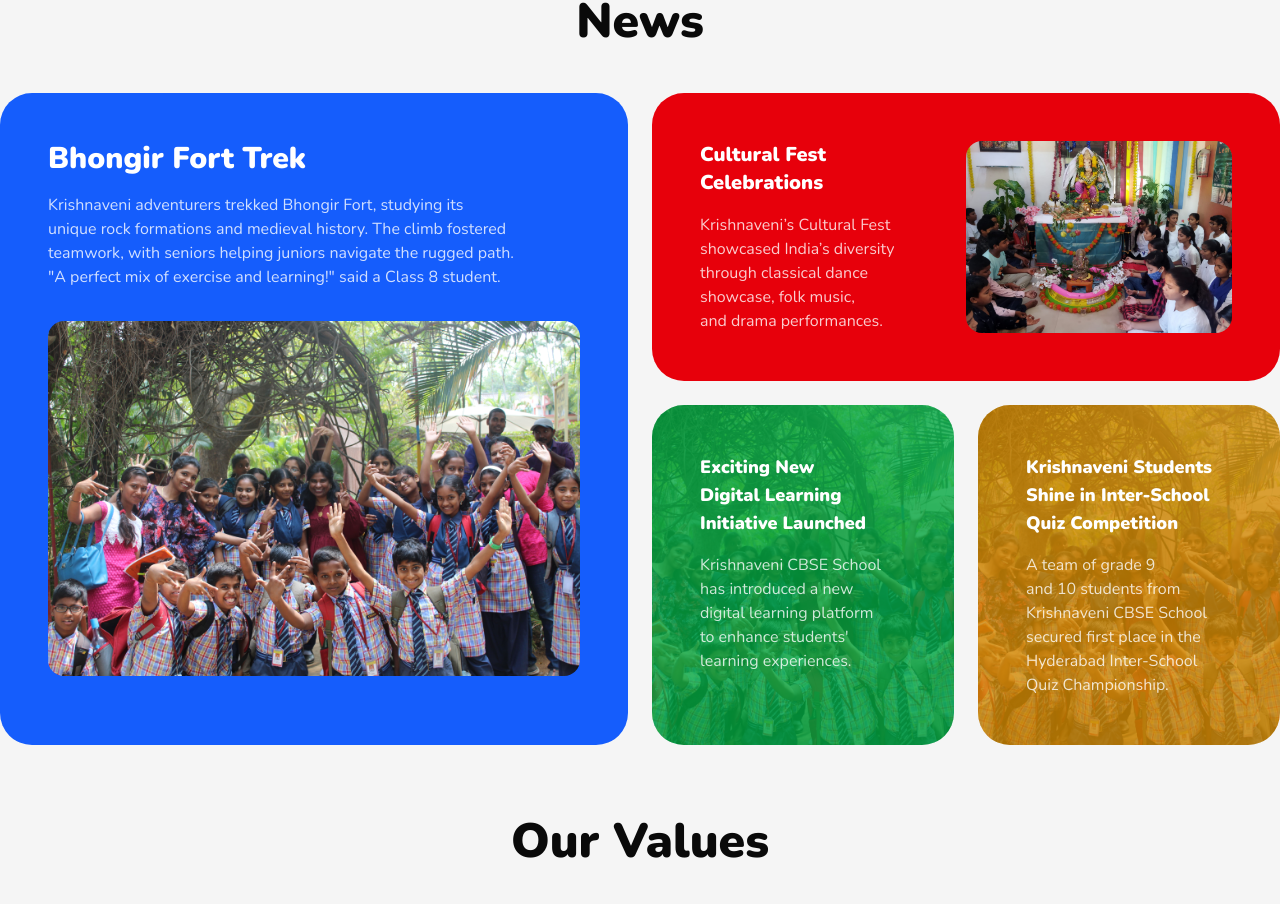
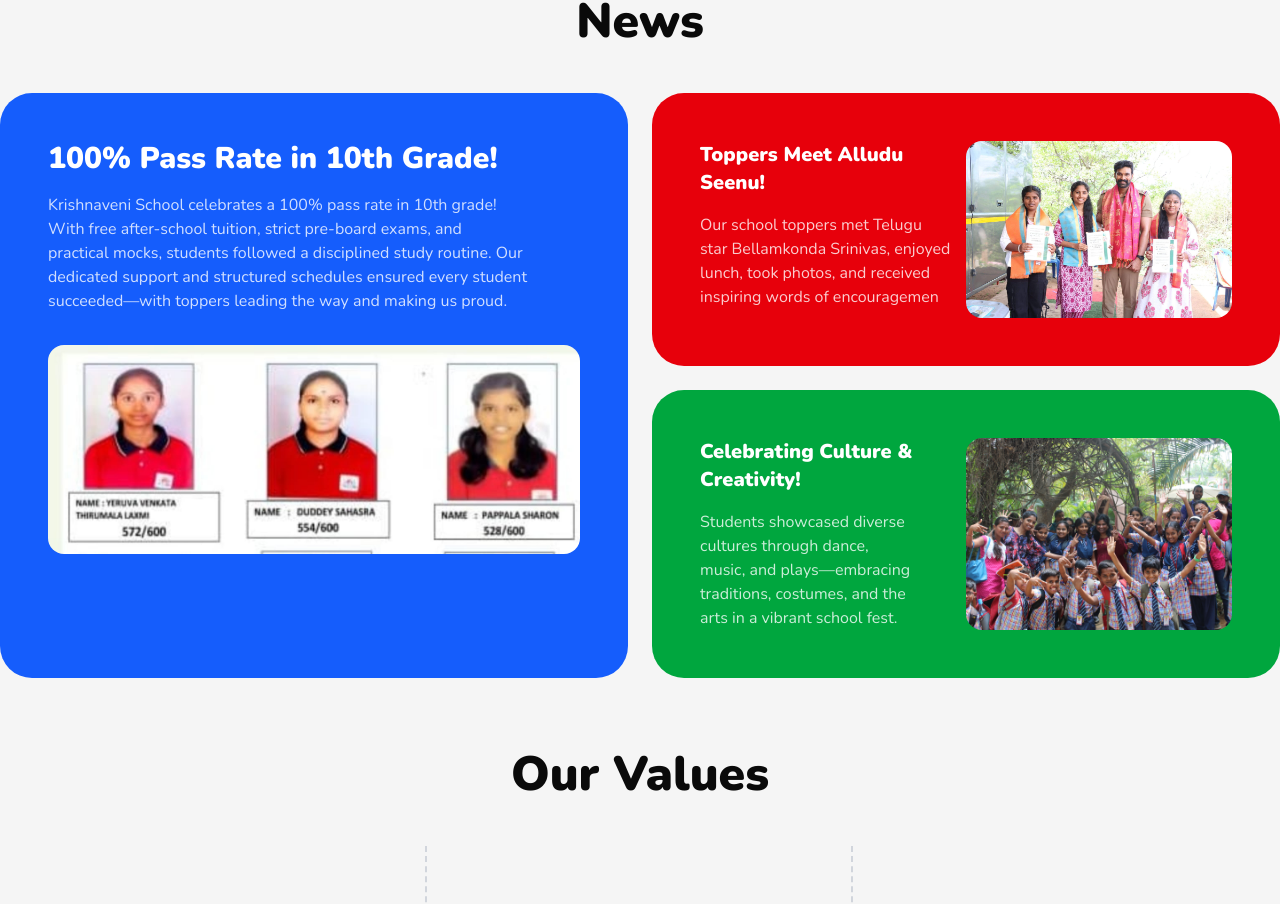
Before and after one commit to Clupai8o0/krishnaveni, a Next.js app: page / in a window 1280 px wide. Shown: the part 3325-4229 px from the top of the page. Built offline with nearby package versions, Linux system fonts and the light colour scheme.

Commit message:
quick news update

```diff
--- a/app/gallery/page.tsx
+++ b/app/gallery/page.tsx
@@ -70,17 +70,6 @@
 					url="https://www.facebook.com/share/p/1AAThAWyHs/"
 				/>
 				<GallerySectionBento
-					title="Children's Day"
-					images={{
-						0: "/childrens/(0).jpg",
-						1: "/childrens/(1).jpg",
-						2: "/childrens/(2).jpg",
-						3: "/childrens/(3).jpg",
-						4: "/childrens/(4).jpg",
-					}}
-					url="https://www.facebook.com/share/p/14wD2LJfqp/"
-				/>
-				<GallerySectionBento
 					title="Free Medical Check-up"
 					images={{
 						0: "/medical/(0).jpg",
--- a/components/content/news.tsx
+++ b/components/content/news.tsx
@@ -25,44 +25,42 @@
 			title="News"
 			className="mt-12"
 			content1={{
-				title: "Bhongir Fort Trek",
+				title: "100% Pass Rate in 10th Grade!",
 				description:
-					'Krishnaveni adventurers trekked Bhongir Fort, studying its unique rock formations and medieval history. The climb fostered teamwork, with seniors helping juniors navigate the rugged path. "A perfect mix of exercise and learning!" said a Class 8 student.',
+					"Krishnaveni School celebrates a 100% pass rate in 10th grade! With free after-school tuition, strict pre-board exams, and practical mocks, students followed a disciplined study routine. Our dedicated support and structured schedules ensured every student succeeded—with toppers leading the way and making us proud.",
+				img: {
+					src: "toppers.jpg",
+					alt: "students presenting science project",
+				},
+			}}
+			content2={{
+				title: "Toppers Meet Alludu Seenu!",
+				description:
+					"Our school toppers met Telugu star Bellamkonda Srinivas, enjoyed lunch, took photos, and received inspiring words of encouragemen",
+				img: {
+					src: "bellamkonda.jpg",
+					alt: "students presenting science project",
+				},
+			}}
+			content3={{
+				title: "Celebrating Culture & Creativity!",
+				description:
+					"Students showcased diverse cultures through dance, music, and plays—embracing traditions, costumes, and the arts in a vibrant school fest.",
 				img: {
 					src: "hero-1.jpg",
 					alt: "students presenting science project",
 				},
 			}}
-			content2={{
-				title: "Cultural Fest Celebrations",
-				description:
-					"Krishnaveni’s Cultural Fest showcased India’s diversity through classical dance showcase, folk music, and drama performances.",
-					// "Krishnaveni’s Cultural Fest showcased India’s diversity through classical dance showcase, folk music, and drama performances. The energetic and beautiful dance performances by the students stole the show.",
-				img: {
-					src: "/cultural.jpg",
-					alt: "students presenting science project",
-				},
-			}}
-			content3={{
-				title: "Exciting New Digital Learning Initiative Launched",
-				description:
-					"Krishnaveni CBSE School has introduced a new digital learning platform to enhance students' learning experiences.",
-				// "Krishnaveni CBSE School has introduced a new digital learning platform to enhance students' learning experiences. The initiative includes smart classrooms, interactive e-learning modules, and AI-powered assessments, ensuring personalized learning for every student. Teachers have been trained to integrate technology into their lessons, making education more engaging and effective. The school aims to keep pace with modern education trends and equip students with 21st-century skills.",
-				img: {
-					src: "hero-1.jpg",
-					alt: "students presenting science project",
-				},
-			}}
-			content4={{
-				title: "Krishnaveni Students Shine in Inter-School Quiz Competition",
-				description:
-					"A team of grade 9 and 10 students from Krishnaveni CBSE School secured first place in the Hyderabad Inter-School Quiz Championship.",
-				// "A team of grade 9 and 10 students from Krishnaveni CBSE School secured first place in the Hyderabad Inter-School Quiz Championship. Competing against some of the city's top schools, the students impressed judges with their exceptional knowledge, quick thinking, and teamwork. The victory was a proud moment for the school, reinforcing its academic excellence and commitment to intellectual growth. The winners were felicitated in a special school assembly.",
-				img: {
-					src: "hero-1.jpg",
-					alt: "students presenting science project",
-				},
-			}}
+			// content4={{
+			// 	title: "Krishnaveni Students Shine in Inter-School Quiz Competition",
+			// 	description:
+			// 		"A team of grade 9 and 10 students from Krishnaveni CBSE School secured first place in the Hyderabad Inter-School Quiz Championship.",
+			// 	// "A team of grade 9 and 10 students from Krishnaveni CBSE School secured first place in the Hyderabad Inter-School Quiz Championship. Competing against some of the city's top schools, the students impressed judges with their exceptional knowledge, quick thinking, and teamwork. The victory was a proud moment for the school, reinforcing its academic excellence and commitment to intellectual growth. The winners were felicitated in a special school assembly.",
+			// 	img: {
+			// 		src: "hero-1.jpg",
+			// 		alt: "students presenting science project",
+			// 	},
+			// }}
 		/>
 	);
 }
--- a/components/layouts/bento-grid.tsx
+++ b/components/layouts/bento-grid.tsx
@@ -29,14 +29,14 @@
 			alt: string;
 		};
 	};
-	content4: {
-		title: string;
-		description: string;
-		img: {
-			src: string;
-			alt: string;
-		};
-	};
+	// content4: {
+	// 	title: string;
+	// 	description: string;
+	// 	img: {
+	// 		src: string;
+	// 		alt: string;
+	// 	};
+	// };
 }
 
 // turn into url
@@ -46,7 +46,7 @@
 	content1,
 	content2,
 	content3,
-	content4,
+	// content4,
 }: Props) {
 	return (
 		<Bounded className={cn("items-center px", className)}>
@@ -78,8 +78,20 @@
 						/>
 					</div>
 
-					<div className="flex-1 flex md:flex-row flex-col gap-6">
-						<div className="w-full md:w-1/2 flex-1 bg-green-600 text-white rounded-4xl p-12 relative overflow-hidden">
+					<div className="flex-1 flex flex-col md:flex-row gap-3 bg-green-600 text-white p-12 rounded-4xl">
+						<div className="w-full md:w-1/2">
+							<h2 className="text-xl font-black mb-4">{content3.title}</h2>
+							<p className="text-balance opacity-80">{content3.description}</p>
+						</div>
+						<img
+							src={content3.img.src}
+							alt={content3.img.alt}
+							className="w-full md:w-1/2 h-full object-cover rounded-2xl mt-4 md:mt-0"
+						/>
+					</div>
+
+					{/* <div className="flex-1 flex md:flex-row flex-col gap-6">
+						<div className="w-full flex-1 bg-green-600 text-white rounded-4xl p-12 relative overflow-hidden">
 							<img
 								src={content3.img.src}
 								alt={content3.img.alt}
@@ -101,7 +113,7 @@
 								<p className="opacity-80 text-balance">{content4.description}</p>
 							</div>
 						</div>
-					</div>
+					</div> */}
 				</div>
 			</div>
 		</Bounded>
```
Also changed, not shown: public/bellamkonda.jpg (added), public/toppers.jpg (added).
